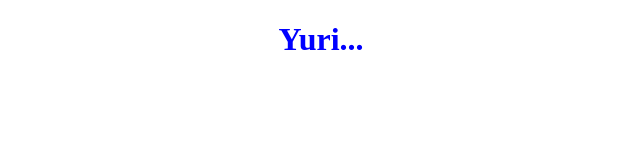
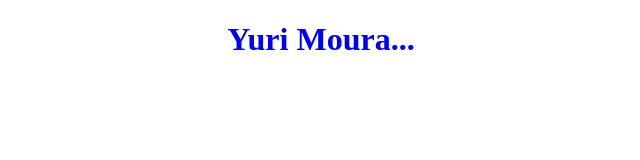
Before and after one commit to yurimoit/yurimoit.github.io, a plain HTML site: page index.html in a window 1280 px wide. Shown: the whole page, without its empty margins (319-959 px from the left). Drawn offline with Linux system fonts and the light colour scheme.

Commit message:
atualizacao project

```diff
--- a/index.html
+++ b/index.html
@@ -8,7 +8,7 @@
 </head>
 
 <body>
-    <h1 style="text-align: center; color: blue;">Yuri...</h1>
+    <h1 style="text-align: center; color: blue;">Yuri Moura...</h1>
 </body>
 
 </html>
```
